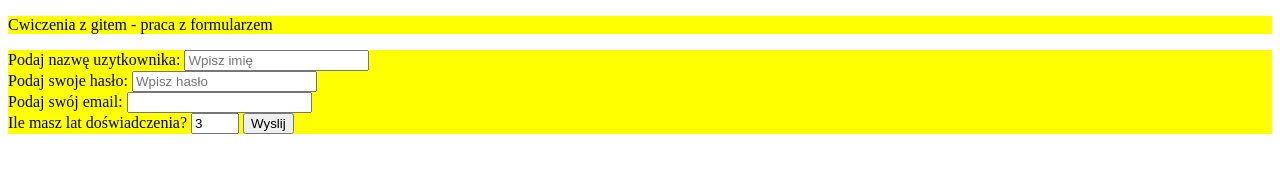
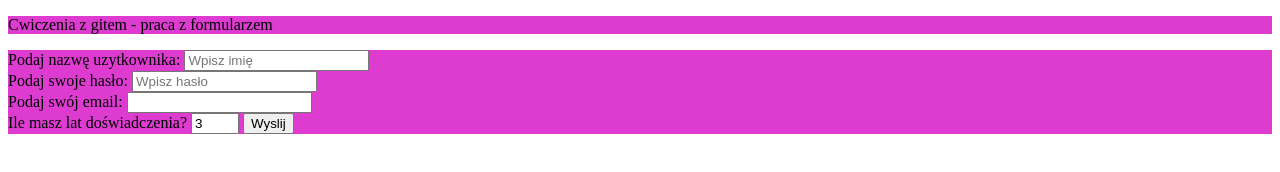
Before and after one commit to MagdalenaRytlewska/piatek, a plain HTML site: page index.html in a window 1280 px wide. Drawn offline with Linux system fonts and the light colour scheme.

Commit message:
pierwsza zmiana

```diff
--- a/style.css
+++ b/style.css
@@ -1,3 +1,3 @@
 div{
-    background-color: yellow;
+    background-color: rgb(222, 60, 209);
 }
```
